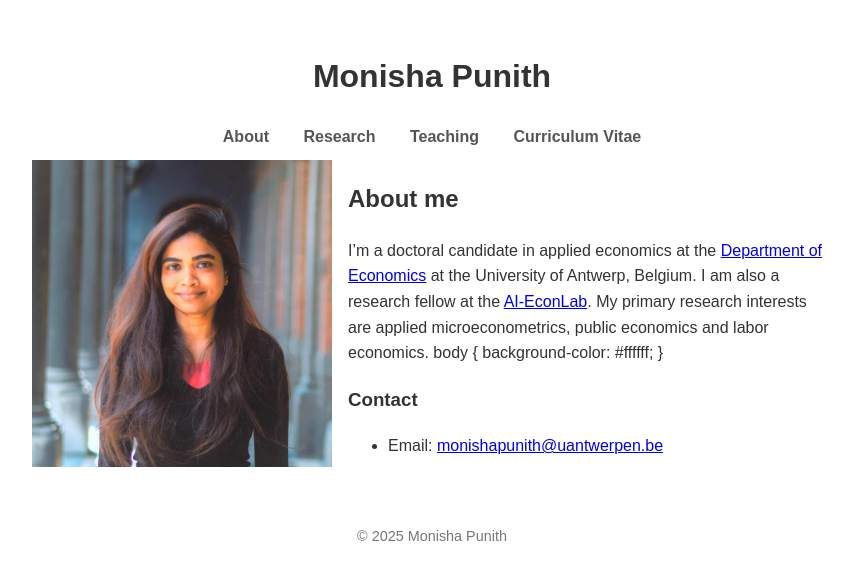
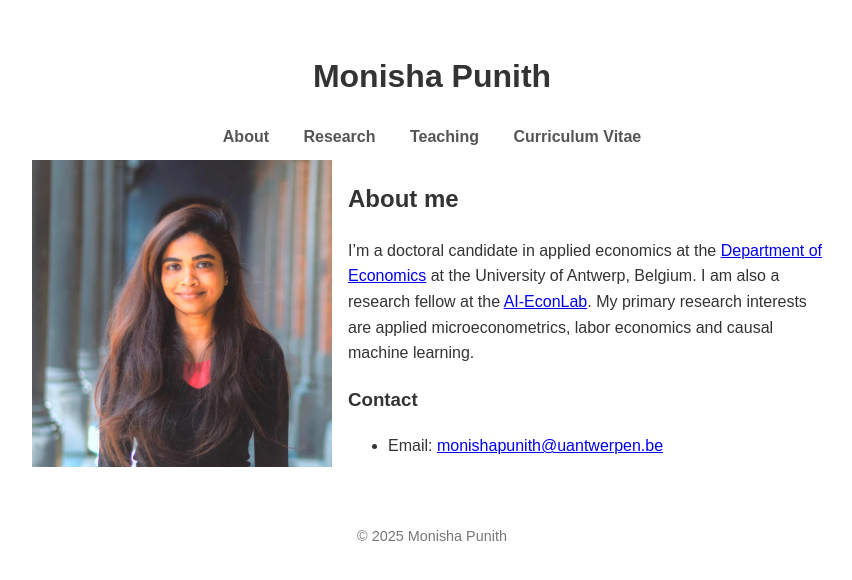
Before and after one commit to MonishaRuth/monisharuth.github.io, a Jekyll site: the page built from index.md, in a window 1280 px wide. Shown: the top 580 px of the page, without its empty margins (208-1060 px from the left). Built offline with Jekyll 4.4.1, drawn with Linux system fonts in a browser that asks for light colours.

Commit message:
Update index.md

```diff
--- a/index.md
+++ b/index.md
@@ -11,11 +11,7 @@ title: "Monisha Punith"
     <p>
       I’m a doctoral candidate in applied economics at the <a href="https://www.uantwerpen.be/en/staff/monisha-punith_24540/" target="_blank">Department of Economics</a> at the University of Antwerp, Belgium. I am also a research fellow at the <a href="https://www.ai-econlab.com/people" target="_blank">AI-EconLab</a>.
 
-My primary research interests are applied microeconometrics, public economics and labor economics.
-
-    body {
-  background-color: #ffffff;
-}
+My primary research interests are applied microeconometrics, labor economics and causal machine learning.
 
  </p>
     <h3>Contact</h3>
```
